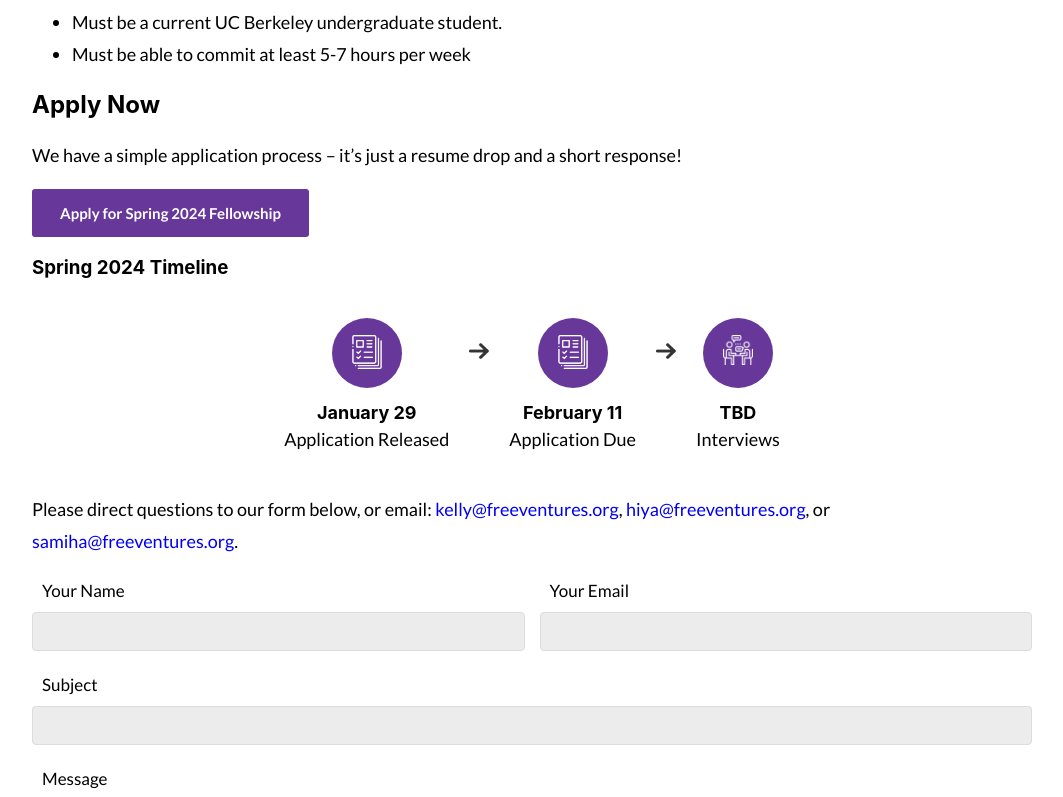
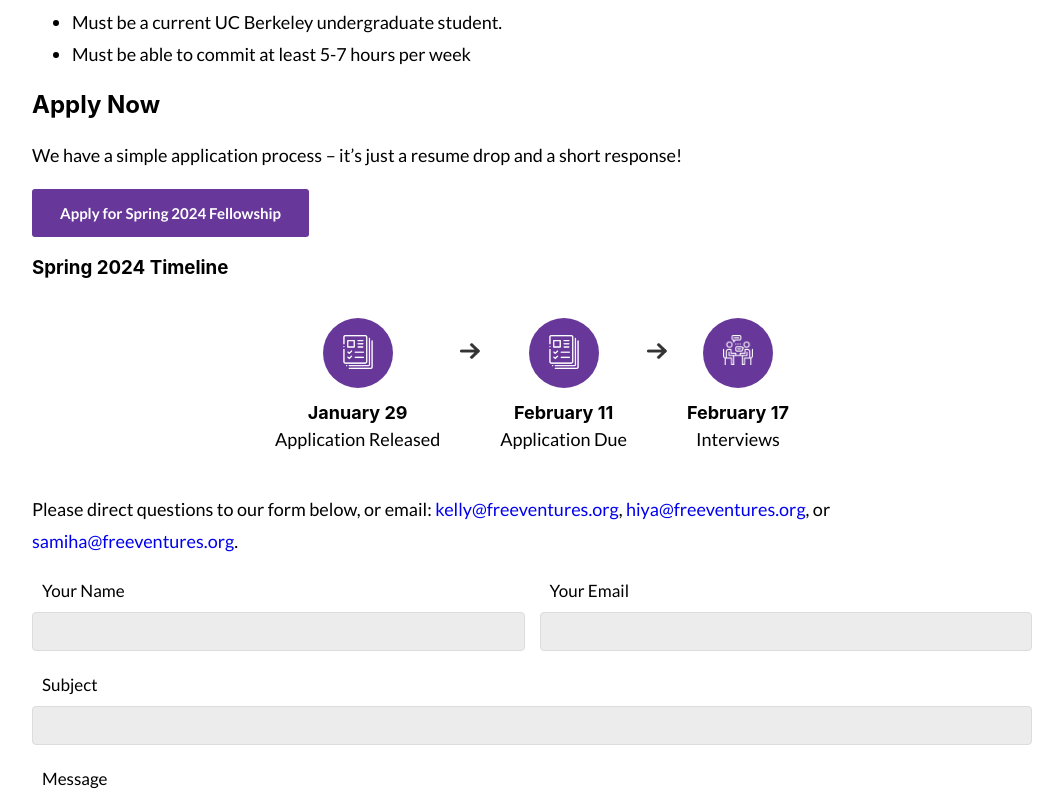
Before and after one commit to Free-Ventures-Cal/website, a React (Create React App) app: page /fellowship in a window 1280 px wide. Shown: the part 1730-2527 px from the top of the page, without its empty margins (108-1171 px from the left). Built offline with nearby package versions, Linux system fonts and the light colour scheme.

Commit message:
Update interview date

```diff
--- a/src/Components/Fellowship.js
+++ b/src/Components/Fellowship.js
@@ -31,7 +31,7 @@ function Fellowship() {
       image: application,
     },
     {
-      date: "TBD",
+      date: "February 17",
       description: "Interviews",
       image: interview,
     },
```
